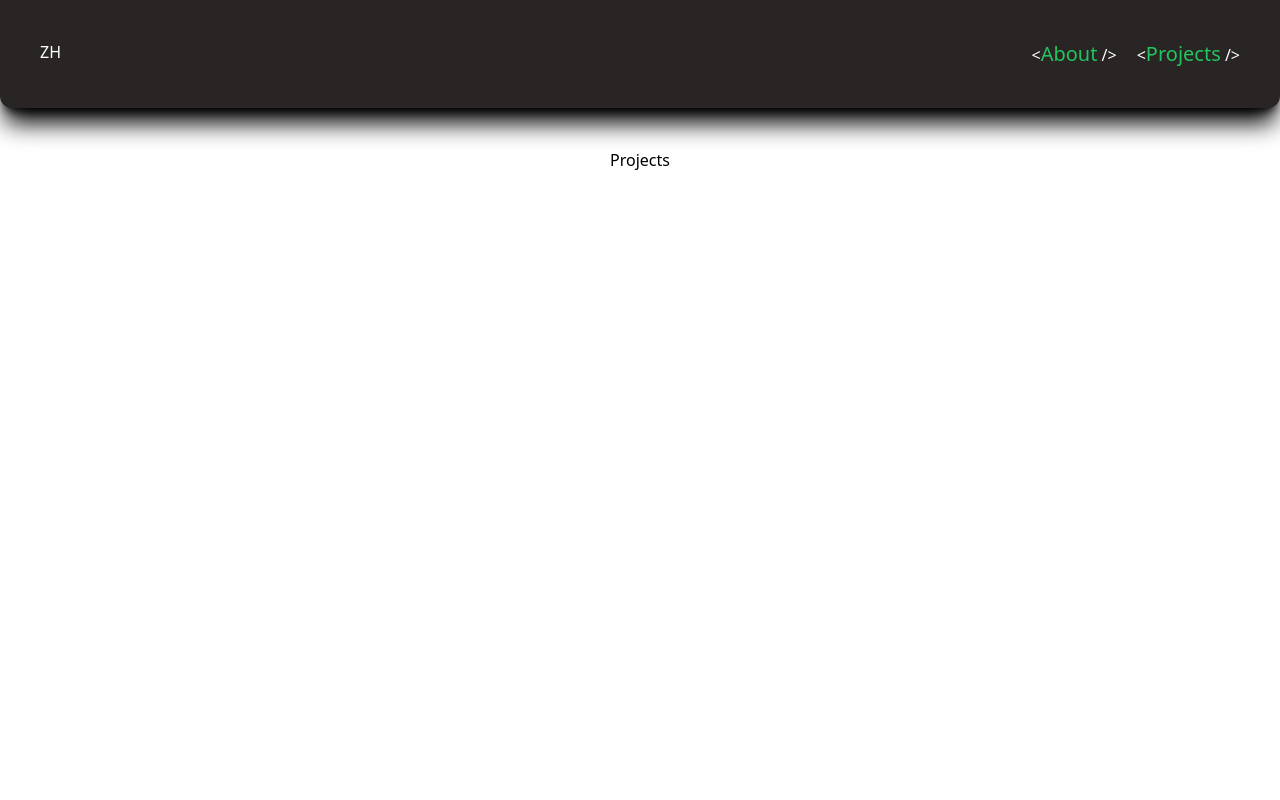
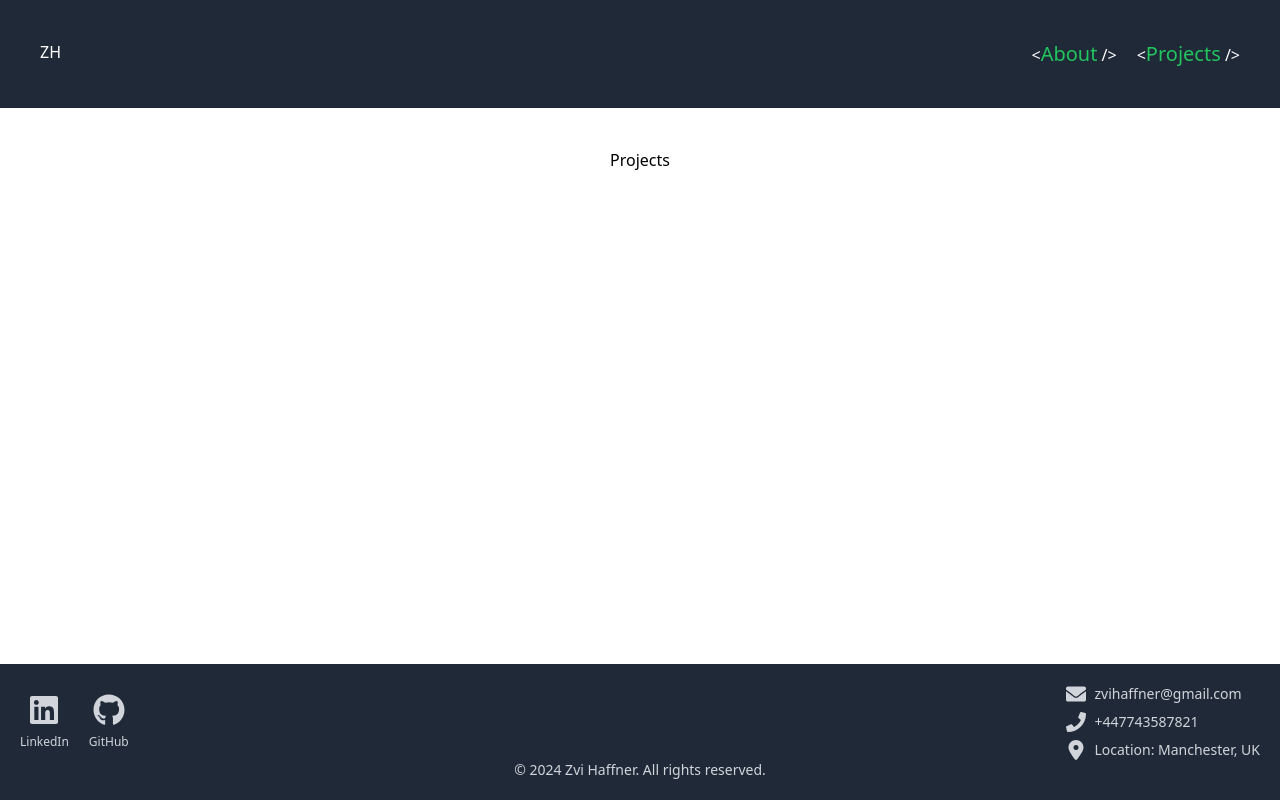
Before and after one commit to ZviHaffner/portfolio-website, a React (Vite) app: page /projects in a window 1280 px wide. Built offline with nearby package versions, Linux system fonts and the light colour scheme.

Commit message:
creates a footer with linkedin and github links as well as some contact info

```diff
--- a/package.json
+++ b/package.json
@@ -12,6 +12,7 @@
   "dependencies": {
     "react": "^18.3.1",
     "react-dom": "^18.3.1",
+    "react-icons": "^5.3.0",
     "react-router-dom": "^6.26.1"
   },
   "devDependencies": {
--- a/src/App.jsx
+++ b/src/App.jsx
@@ -4,11 +4,13 @@ import Nav from "./components/Nav";
 import About from "./components/About";
 import Projects from "./components/Projects";
 import Home from "./components/Home";
+import Footer from "./components/Footer";
 
 function App() {
   return (
-    <div>
+    <div className="flex flex-col min-h-screen">
       <Nav />
+      <div className="flex-grow">
         <Routes>
           {/* <Route path="*" element={<ErrorPage />} /> */}
           <Route path="/" element={<Home />} />
@@ -16,6 +18,8 @@ function App() {
           <Route path="/projects" element={<Projects />} />
         </Routes>
       </div>
+      <Footer />
+    </div>
   );
 }
 
--- /dev/null
+++ b/src/components/Footer.jsx
@@ -0,0 +1,47 @@
+import { FaLinkedin, FaGithub, FaEnvelope, FaPhone } from "react-icons/fa";
+import { FaLocationDot } from "react-icons/fa6";
+
+const Footer = () => {
+  return (
+    <footer className="bg-gray-800 text-gray-300 py-5">
+      <div className="flex justify-between">
+        <div className="flex gap-5 ml-5 my-auto">
+          <div className="flex flex-col items-center hover:text-white">
+            <a
+              href="https://www.linkedin.com/in/zvi-haffner-7697932a4/"
+              target="_blank"
+            >
+              <FaLinkedin size={32} />
+            </a>
+            <span className="text-xs mt-2">LinkedIn</span>
+          </div>
+          <div className="flex flex-col items-center hover:text-white">
+            <a href="https://github.com/ZviHaffner" target="_blank">
+              <FaGithub size={32} />
+            </a>
+            <p className="text-xs mt-2">GitHub</p>
+          </div>
+        </div>
+        <div className="text-sm mr-5">
+          <span className="flex gap-2 mb-2">
+            <FaEnvelope size={20} />
+            <p>zvihaffner@gmail.com</p>
+          </span>
+          <span className="flex gap-2 my-2">
+            <FaPhone size={20} />
+            <p>+447743587821</p>
+          </span>
+          <span className="flex gap-2 mt-2">
+            <FaLocationDot size={20} />
+            <p>Location: Manchester, UK</p>
+          </span>
+        </div>
+      </div>
+      <p className="text-sm">
+        &copy; {new Date().getFullYear()} Zvi Haffner. All rights reserved.
+      </p>
+    </footer>
+  );
+};
+
+export default Footer;
--- a/src/index.css
+++ b/src/index.css
@@ -3,7 +3,7 @@
 @tailwind utilities;
 
 .nav {
-  @apply flex justify-between px-10 py-10 mb-10 text-white bg-stone-800 shadow-xl shadow-black rounded-b-xl
+  @apply flex justify-between px-10 py-10 mb-10 text-white bg-gray-800
 }
 
 .nav_btn {
```
Also changed, not shown: 1 other file (tests, documents, lock files or other folders). Lines whose indentation alone changed are shown as unchanged.
